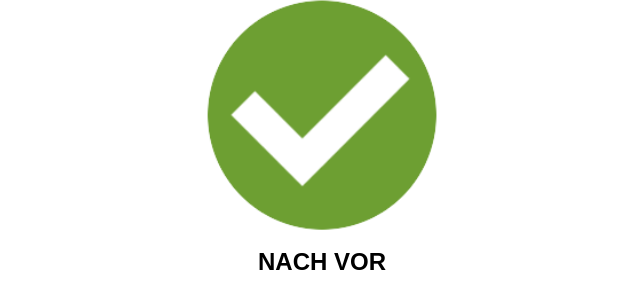
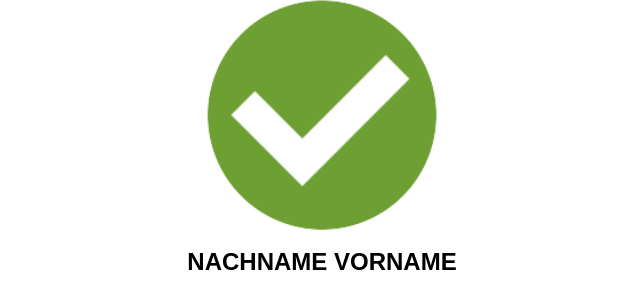
Before and after one commit to cov-sabes-it-utils-qr-4587478085B44AB2D/cov-sabes-it-utils-qr-4587478085B44AB2D.github.io, a plain HTML site: page A5D73CF9/index.html in a window 1280 px wide. Shown: the part 246-554 px from the top of the page, without its empty margins (318-958 px from the left). Drawn offline with Linux system fonts and the light colour scheme.

Commit message:
Update index.html

```diff
--- a/A5D73CF9/index.html
+++ b/A5D73CF9/index.html
@@ -27,7 +27,7 @@
 <div align="center"><img src="../images/logoasdaa.jpg" style="height: 30%"></div>
 <div align="center"><img src="../images/kreis.jpg" style="height: 30%"></div>
 <div align="center">
-<h1>NACH  VOR</h1>
+<h1>NACHNAME  VORNAME</h1>
 </di
 
 </div>
```
